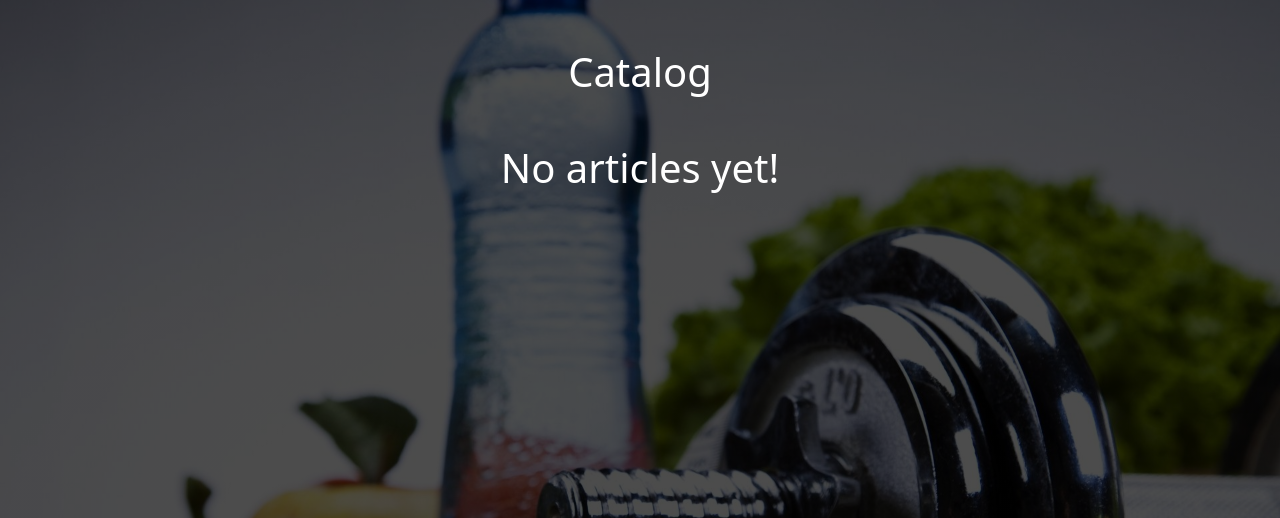
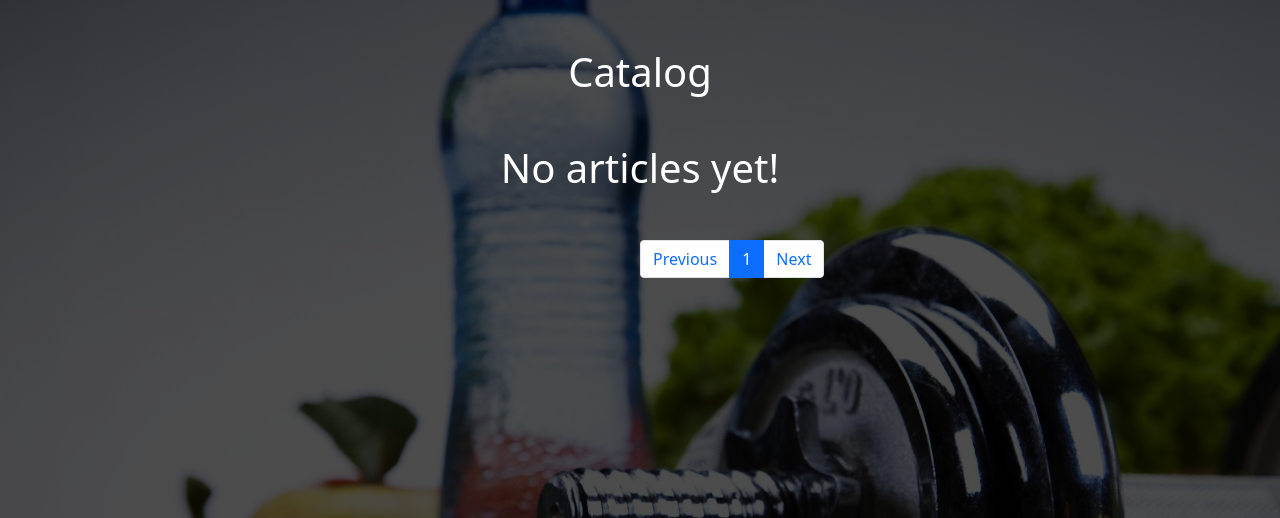
Before and after one commit to martin0626/MyBody_WebProject_Django-py, a Django app: page /catalog/ in a window 1280 px wide. Shown: the part 56-574 px from the top of the page. Run offline with Django 4.2, Linux system fonts and the light colour scheme; data that the repository does not hold is empty.

Commit message:
Added Pagination On Catalog

```diff
--- a/MyBody/MyBody/catalog/views.py
+++ b/MyBody/MyBody/catalog/views.py
@@ -13,6 +13,7 @@ class CatalogView(ListView):
     template_name = 'catalog.html'
     context_object_name = 'articles'
     ordering = ('title',)
+    paginate_by = 3
 
 
 class CreateArticle(LoginRequiredMixin, CreateView):
--- a/MyBody/templates/catalog.html
+++ b/MyBody/templates/catalog.html
@@ -10,10 +10,17 @@
                     {% for article in articles %}
                         <div class="col">
                             <div class="card shadow-sm">
-                                    <img src='{{ article.image.url }}' class="bd-placeholder-img card-img-top" width="100%" height="225" xmlns="http://www.w3.org/2000/svg" role="img" aria-label="Placeholder: Thumbnail" preserveAspectRatio="xMidYMid slice" focusable="false"><rect width="100%" height="100%" fill="#55595c"></rect></img>
+                                <img src='{{ article.image.url }}' class="bd-placeholder-img card-img-top" width="100%"
+                                     height="225" xmlns="http://www.w3.org/2000/svg" role="img"
+                                     aria-label="Placeholder: Thumbnail" preserveAspectRatio="xMidYMid slice"
+                                     focusable="false">
+                                <rect width="100%" height="100%" fill="#55595c"></rect>
+                                </img>
                                 <div class="card-body">
-                                        <p class="card-text text-dark text-center" style="font-size: 25px">{{ article.title }}</p>
-                                        <p><a class="btn btn-secondary" href="{% url 'details article' article.id %}">Details »</a></p>
+                                    <p class="card-text text-dark text-center"
+                                       style="font-size: 25px">{{ article.title }}</p>
+                                    <p><a class="btn btn-secondary" href="{% url 'details article' article.id %}">Details
+                                        »</a></p>
                                 </div>
                             </div>
                         </div>
@@ -25,6 +32,45 @@
     {% else %}
         <h1 class="mx-5 my-5 text-center text-white">No articles yet!</h1>
     {% endif %}
+    <div class="text-center" style="margin-left: 640px">
+        <nav aria-label="..." class="text-center">
+            <ul class="pagination">
+                {% if page_obj.has_previous %}
+                    <li class="page-item">
+                        <a class="page-link" href="?page={{ page_obj.previous_page_number }}">Previous</a>
+                    </li>
+                {% else %}
+                    <li class="page-item">
+                        <a class="page-link" href="#">Previous</a>
+                    </li>
+                {% endif %}
+                {#                    <li class="page-item">#}
+                {#                        <a class="page-link" href="#">{{page_obj.number}} of {{ page_obj.paginator.num_pages }} <span class="sr-only">(current)</span></a>#}
+                {#                    </li>#}
+                {% for page_num in page_obj.paginator.page_range %}
+                    {% if page_num == page_obj.number %}
+                        <li class="page-item active">
+                            <a class="page-link" href="#">{{ page_num }}<span class="sr-only">(current)</span></a>
+                        </li>
+                    {% else %}
+                        <li class="page-item">
+                            <a class="page-link" href="?page={{ page_num }}">{{ page_num }}<span class="sr-only">(current)</span></a>
+                        </li>
+                    {% endif %}
+                {% endfor %}
+
+                {% if page_obj.has_next %}
+                    <li class="page-item">
+                        <a class="page-link" href="?page={{ page_obj.next_page_number }}">Next</a>
+                    </li>
+                {% else %}
+                    <li class="page-item">
+                        <a class="page-link" href="#">Next</a>
+                    </li>
+                {% endif %}
+            </ul>
+        </nav>
+    </div>
 
 
 {% endblock %}
```
Also changed, not shown: MyBody/templates/index.html (+7 -3 lines). Lines whose indentation alone changed are shown as unchanged.
